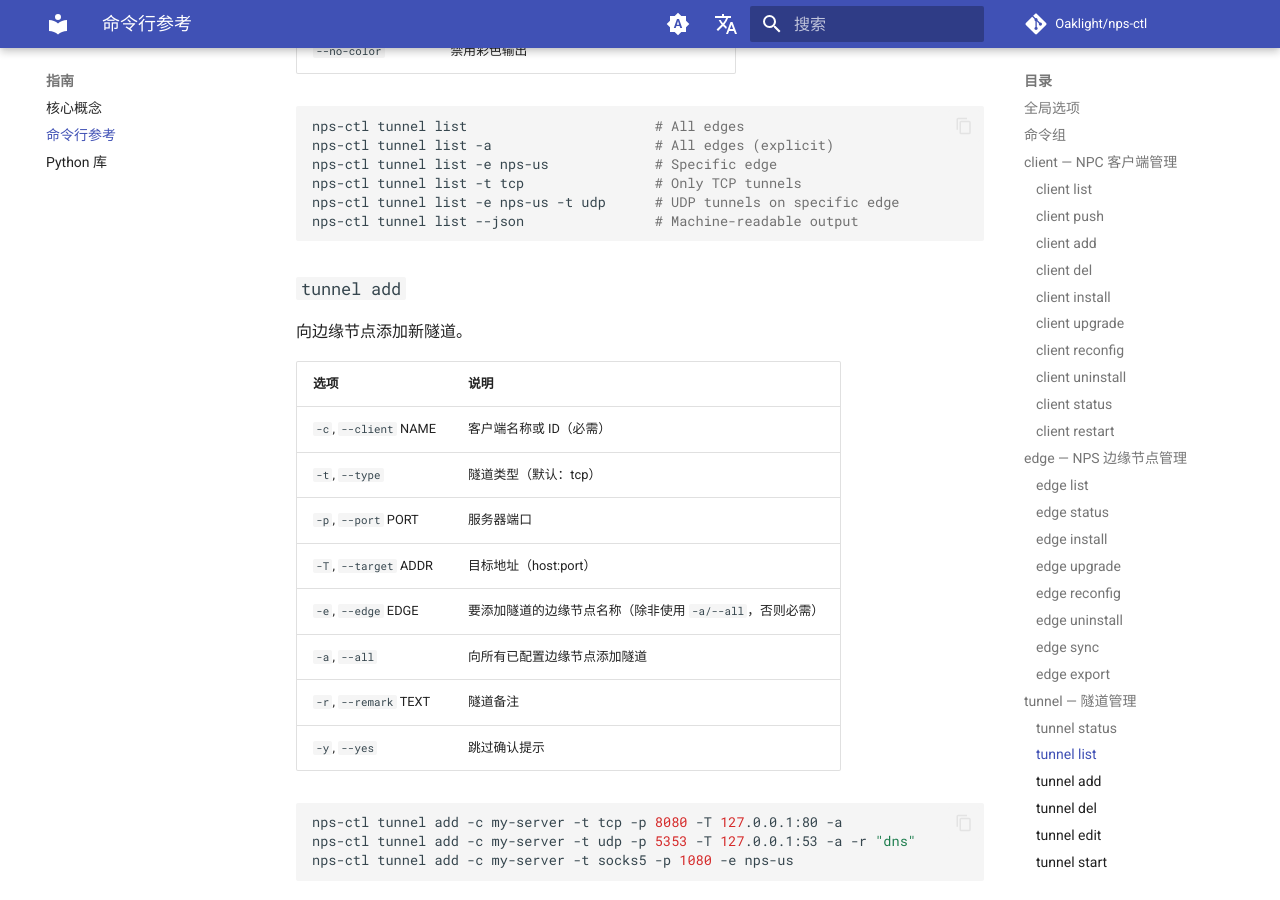
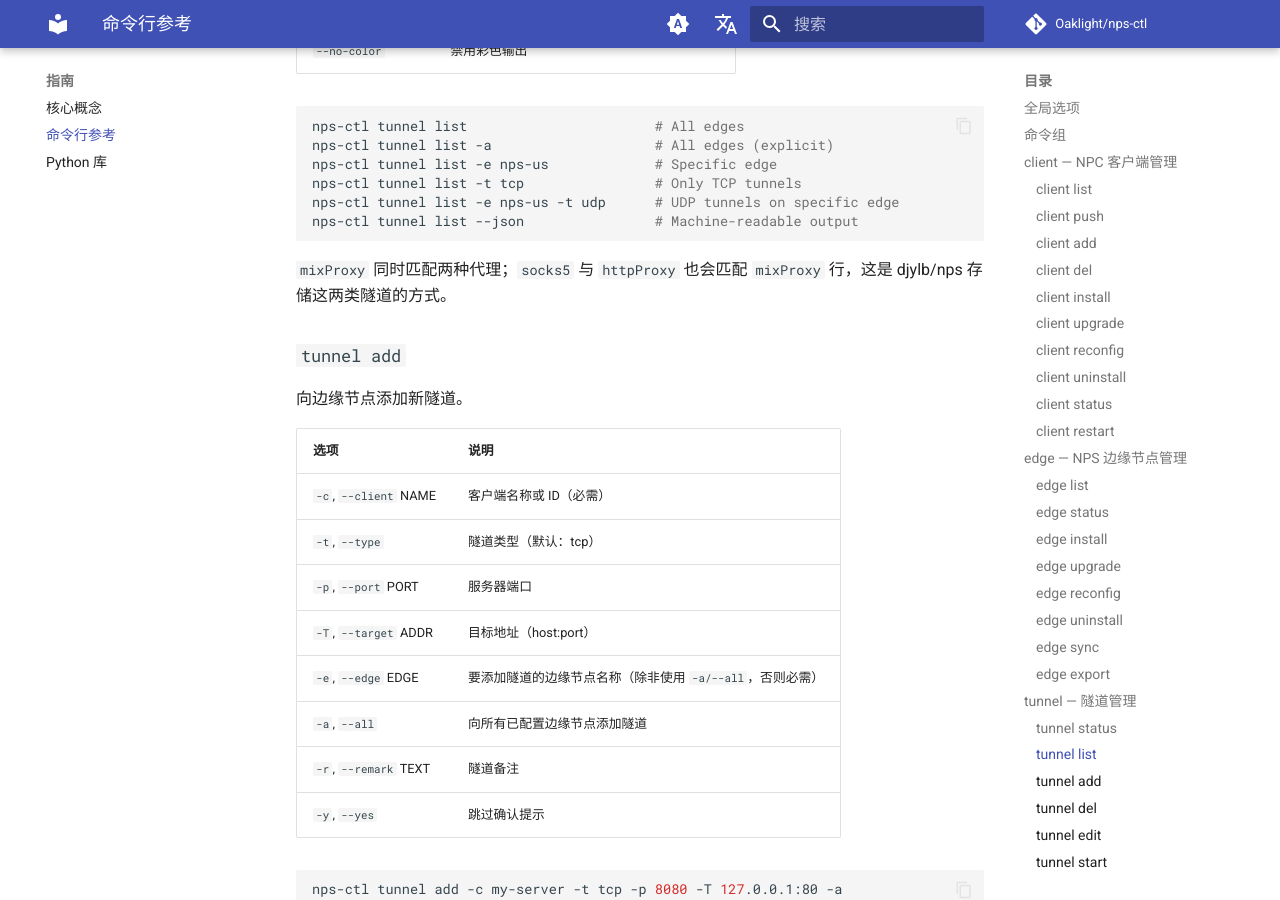
Before and after one commit to Oaklight/nps-ctl, an MkDocs documentation site: the page built from docs/guides/cli.md, in a window 1280 px wide and 900 px high, scrolled down 11353 px. Built offline with MkDocs 1.6.1 and Material for MkDocs 9.7.7, drawn with Linux system fonts in a browser that asks for light colours; comment, search, counter and statistics services are not loaded.

Commit message:
docs: document mixProxy tunnel type filters

````diff
--- a/docs/guides/cli.md
+++ b/docs/guides/cli.md
@@ -399,7 +399,7 @@
 | 选项 | 说明 |
 | --- | --- |
 | `-e`, `--edge` EDGE | 要查询的边缘节点名称（默认：所有边缘节点） |
-| `-t`, `--type` {tcp,udp,socks5,httpProxy,secret,p2p,file} | 按隧道类型过滤 |
+| `-t`, `--type` {tcp,udp,socks5,httpProxy,mixProxy,secret,p2p,file} | 按隧道类型过滤 |
 | `-a`, `--all` | 显式的全边缘别名（默认行为） |
 | `--json` | 输出机器可读的 JSON |
 | `--no-color` | 禁用彩色输出 |
@@ -412,6 +412,9 @@
 nps-ctl tunnel list -e nps-us -t udp      # UDP tunnels on specific edge
 nps-ctl tunnel list --json                # Machine-readable output
 ```
+
+`mixProxy` 同时匹配两种代理；`socks5` 与 `httpProxy` 也会匹配 `mixProxy`
+行，这是 djylb/nps 存储这两类隧道的方式。
 
 ### `tunnel add`
 
@@ -443,7 +446,7 @@
 | `--id` ID | 隧道 ID（边缘节点特定，需要 `-e`）— 与 `--remark` 互斥 |
 | `-r`, `--remark` TEXT | 隧道备注（可跨所有边缘节点操作）— 与 `--id` 互斥 |
 | `-p`, `--port` PORT | 服务器端口（与 `-t/--type` 配合使用以跨边缘节点定位隧道） |
-| `-t`, `--type` {tcp,udp,socks5,httpProxy} | 隧道类型（与 `-p/--port` 配合使用以跨边缘节点定位隧道） |
+| `-t`, `--type` {tcp,udp,socks5,httpProxy,mixProxy} | 隧道类型（与 `-p/--port` 配合使用以跨边缘节点定位隧道） |
 | `-e`, `--edge` EDGE | 边缘节点名称（使用 `--id` 时必需；否则需提供此项或 `-a/--all`） |
 | `-a`, `--all` | 从所有已配置边缘节点删除匹配的隧道 |
 | `-y`, `--yes` | 跳过确认提示 |
@@ -468,7 +471,7 @@
 | `--id` ID | 要编辑的隧道 ID（边缘节点特定，需要 `-e`）— 与 `--remark` 互斥 |
 | `-r`, `--remark` TEXT | 要定位的隧道备注（可跨所有边缘节点操作）— 与 `--id` 互斥 |
 | `-p`, `--port` PORT | 要定位的服务器端口（与 `-t/--type` 配合使用以跨边缘节点定位） |
-| `-t`, `--type` {tcp,udp,socks5,httpProxy} | 要定位的隧道类型（与 `-p/--port` 配合使用以跨边缘节点定位） |
+| `-t`, `--type` {tcp,udp,socks5,httpProxy,mixProxy} | 要定位的隧道类型（与 `-p/--port` 配合使用以跨边缘节点定位） |
 | `-e`, `--edge` EDGE | 边缘节点名称（使用 `--id` 时必需；否则需提供此项或 `-a/--all`） |
 | `-a`, `--all` | 在所有已配置边缘节点上编辑匹配的隧道 |
 
````
Also changed, not shown: docs/changelog.md (+1 -0 lines), docs/guides/library.md (+3 -0 lines), docs/reference/api.md (+5 -3 lines).
